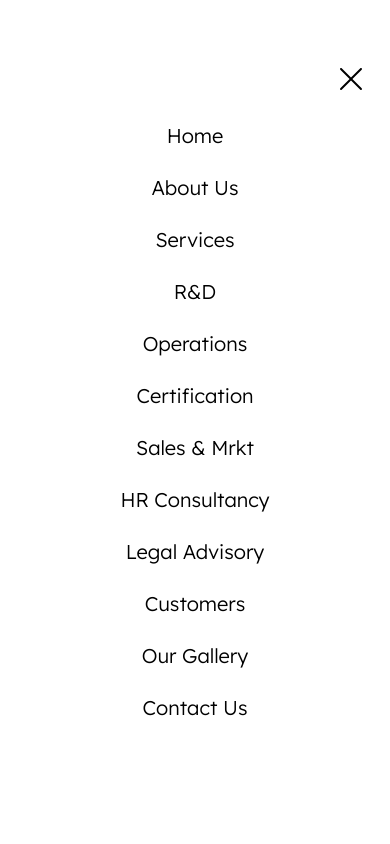
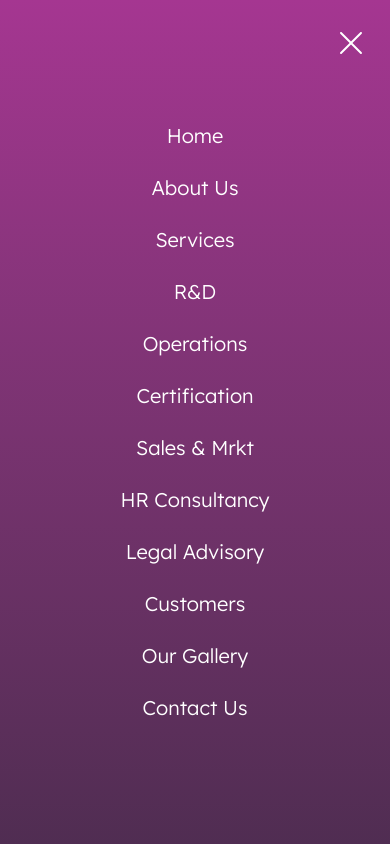
Before and after one commit to Wasiquekh/akash-new-website, a Next.js app: page / in a window 390 px wide. Both pictures are taken after a click on the icon 355 px from the left and 81 px from the top of the page. Shown: the top 844 px of the page. Built offline with nearby package versions, Linux system fonts and the light colour scheme.

Commit message:
mobiel menu changes

```diff
--- a/src/app/components/Header.tsx
+++ b/src/app/components/Header.tsx
@@ -14,9 +14,9 @@ const Header = () => {
     <>
       {/* MOBILE MENU */}
       {isOpen && (
-        <div className="fixed top-0 left-0 h-screen w-full bg-white z-50">
+        <div className="fixed top-0 left-0 h-screen w-full bg-gradient-to-b from-[#A53691] to-[#502D52] text-white z-50">
           <RxCross1
-            className="text-black text-3xl absolute top-16 right-6"
+            className=" text-3xl absolute top-7 text-white right-6"
             onClick={() => setIsOpen(!isOpen)}
           />
           <nav className="flex flex-col items-center justify-center h-full space-y-6 text-xl font-light">
```
